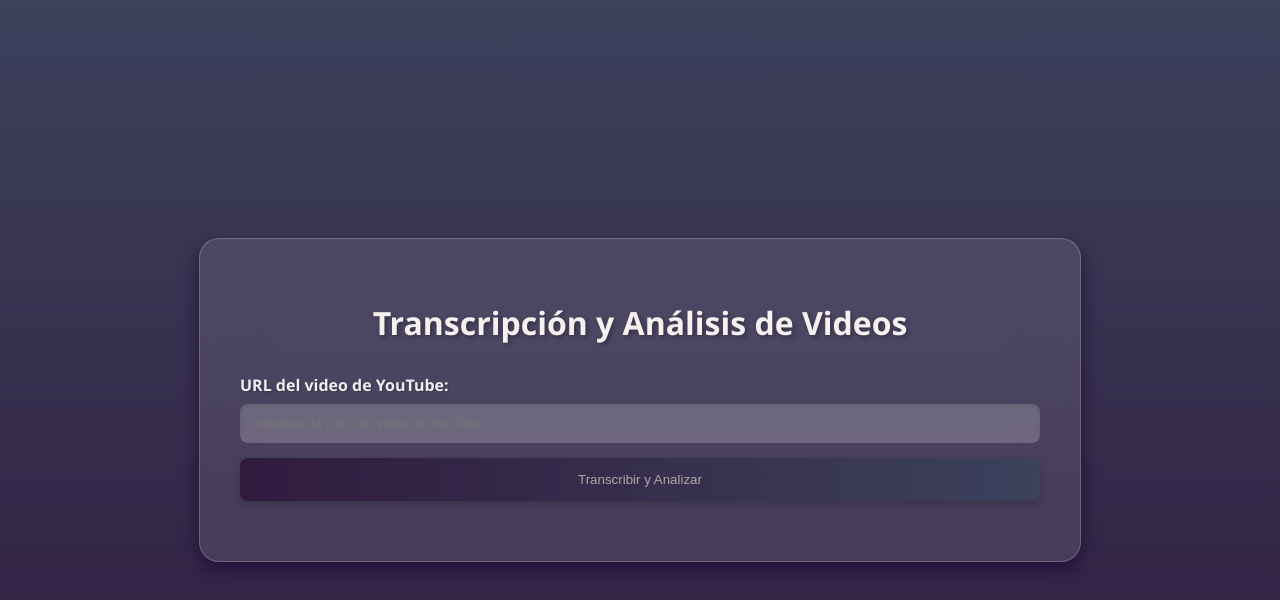
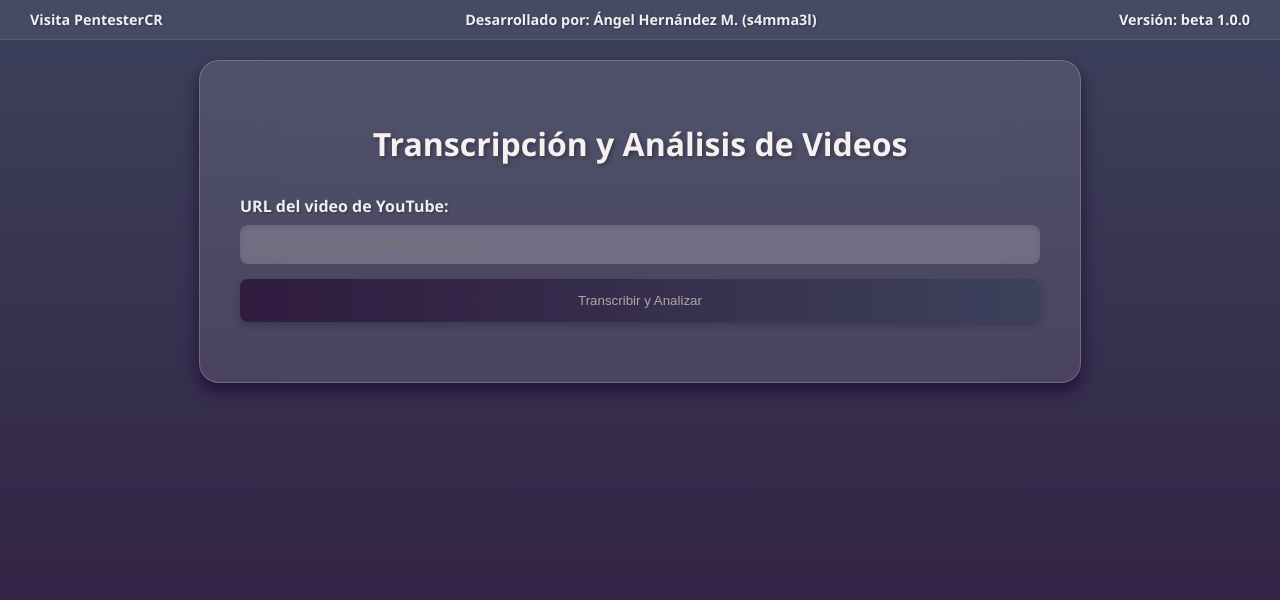
Before and after one commit to S4mma3l/desktop_youtube, a plain HTML site: page static/index.html in a window 1280 px wide. Drawn offline with nearby package versions, Linux system fonts and the light colour scheme.

Commit message:
beta 1.0.1U

```diff
--- a/static/index.html
+++ b/static/index.html
@@ -8,6 +8,11 @@
     <link rel="stylesheet" href="prism.css">
 </head>
 <body>
+    <div class="header-info">
+        <a href="https://www.pentestercr.com/" target="_blank" rel="noopener noreferrer">Visita PentesterCR</a>
+        <span id="developer-info">Desarrollado por: Ángel Hernández M. (s4mma3l)</span>
+        <span id="version-info">Versión: beta 1.0.0</span>
+    </div>
     <div class="container">
         <h1>Transcripción y Análisis de Videos</h1>
         <div class="input-area">
--- a/static/style.css
+++ b/static/style.css
@@ -1,13 +1,49 @@
+/* style.css */
 body {
     font-family: 'Segoe UI', Tahoma, Geneva, Verdana, sans-serif;
     margin: 0;
     padding: 0;
     display: flex;
-    justify-content: center;
+    flex-direction: column;
     align-items: center;
     min-height: 100vh;
     background: linear-gradient(to bottom, #3C415C, #301B3F);
     color: #F6F0F0;
+}
+
+.header-info {
+    background-color: rgba(255, 255, 255, 0.05);
+    color: #ecf0f1;
+    padding: 10px 20px;
+    font-size: 0.9em;
+    border-bottom: 1px solid rgba(255, 255, 255, 0.1);
+    display: flex;
+    justify-content: space-between;
+    align-items: center;
+    width: 100%;
+    position: sticky;
+    top: 0;
+    left: 0;
+    z-index: 100;
+    text-shadow: 1px 1px 2px rgba(0, 0, 0, 0.3);
+    box-sizing: border-box;
+}
+
+.header-info span {
+    margin: 0 10px;
+    text-align: center;
+    font-weight: bold;
+}
+
+.header-info a {
+    color: #ecf0f1; /* Color del texto del enlace */
+    text-decoration: none; /* Elimina el subrayado */
+    font-weight: bold; /* Pone el texto en negrita */
+    margin: 0 10px; /* Añade un margen */
+}
+
+.header-info a:hover {
+    text-decoration: underline; /* Subraya al pasar el ratón */
 }
 
 .container {
@@ -19,6 +55,7 @@ body {
     box-shadow: 0 8px 16px #23103A;
     backdrop-filter: blur(30px);
     border: 1px solid rgba(255, 255, 255, 0.2);
+    margin-top: 20px;
 }
 
 h1 {
```
